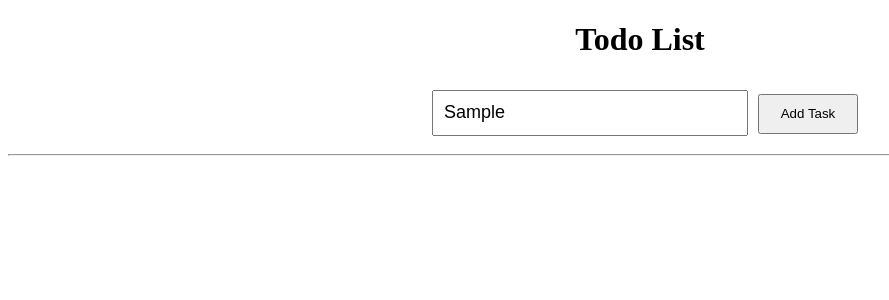
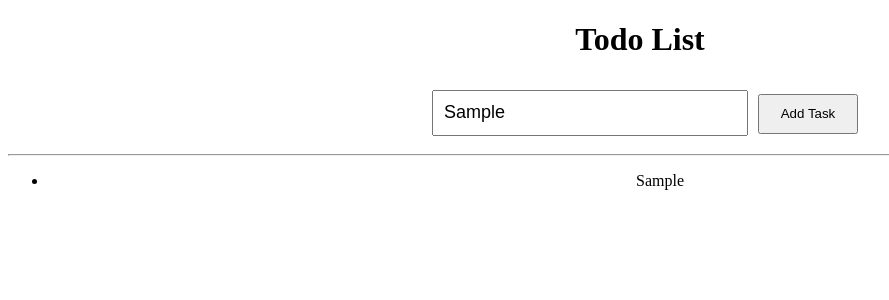
Before and after one commit to hsayvaidya23/Todo-List-Application, a React (Create React App) app: page / in a window 1280 px wide. Both pictures are taken after typing "Sample" into the empty fields and a click on the button "Add Task". Shown: the top 300 px of the page, without its empty margins (0-889 px from the left). Built offline with nearby package versions, Linux system fonts and the light colour scheme.

Commit message:
Rendering  Task List

```diff
--- a/src/App.js
+++ b/src/App.js
@@ -7,7 +7,6 @@ function App() {
 
   const addTask = () => {
     setTodoList([...todoList, currentTask]);
-    console.log(todoList);
   }
 
   return (
@@ -24,6 +23,11 @@ function App() {
         <button onClick={addTask}>Add Task</button>
       </div>
       <hr />
+      <ul>
+        {todoList.map((val, key) => {
+          return <li key={key}>{val} </li>
+        })}
+      </ul>
     </div>
   );
 }
```
